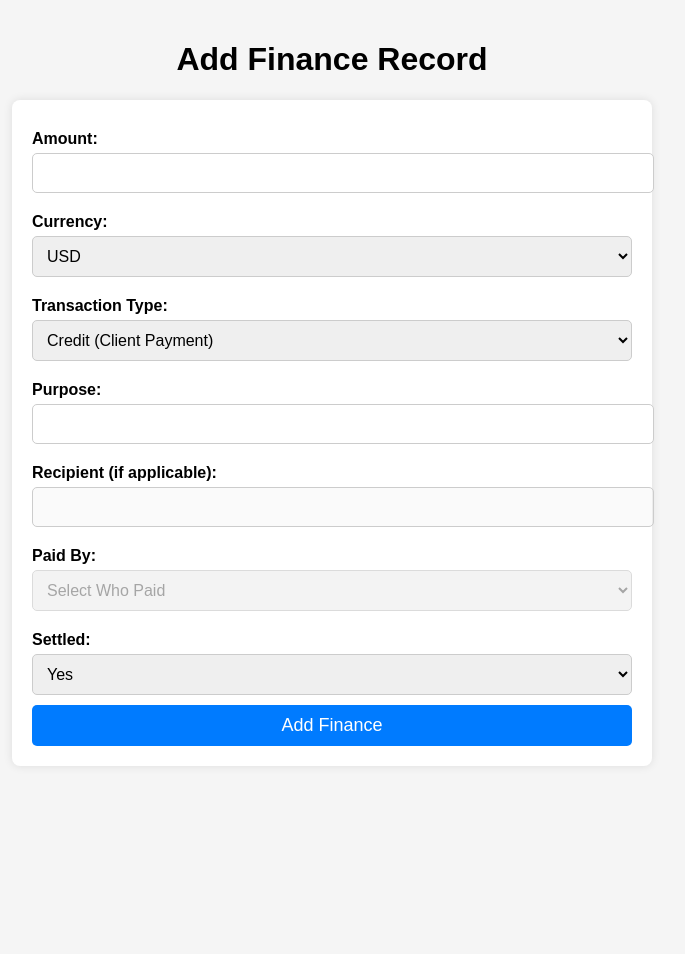
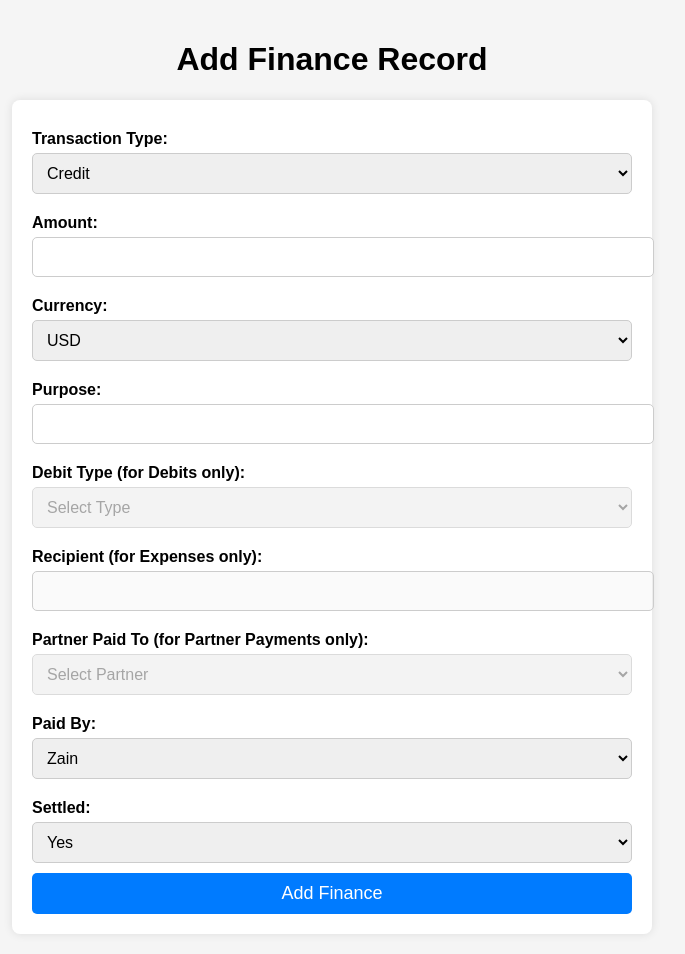
Before and after one commit to i2zoneadmin/cms, a Flask app: page /finance/add in a window 1280 px wide. Shown: the whole page, without its empty margins (308-993 px from the left). Before the commit the page ends 746 px from the top, so only its background shows below. Run offline with Flask 3, Linux system fonts and the light colour scheme; a user stored in the database is signed in.

Commit message:
added finance management system

```diff
--- a/templates/add_finance.html
+++ b/templates/add_finance.html
@@ -6,60 +6,82 @@
     <title>Add Finance</title>
     <link rel="stylesheet" href="/static/css/style.css">
     <script>
-        function toggleRecipientField() {
+        function toggleFields() {
             const transactionType = document.querySelector('select[name="transaction_type"]').value;
+            const debitTypeField = document.querySelector('select[name="debit_type"]');
             const recipientField = document.querySelector('input[name="recipient"]');
-            const paidByField = document.querySelector('select[name="paid_by"]');
+            const partnerPaidField = document.querySelector('select[name="partner_paid_to"]');
 
-            if (transactionType === 'credit') {
-                recipientField.value = "";
+            if (transactionType === 'debit') {
+                debitTypeField.disabled = false;
+
+                if (debitTypeField.value === 'partner_payment') {
+                    partnerPaidField.disabled = false;
+                    recipientField.disabled = true;
+                } else {
+                    partnerPaidField.disabled = true;
+                    recipientField.disabled = false;
+                }
+            } else {
+                debitTypeField.disabled = true;
+                partnerPaidField.disabled = true;
                 recipientField.disabled = true;
-                paidByField.disabled = true;
-            } else {
-                recipientField.disabled = false;
-                paidByField.disabled = false;
             }
         }
 
-        window.onload = toggleRecipientField; // Ensure the state is updated on page load
+        window.onload = toggleFields; // Update state on page load
     </script>
 </head>
 <body>
     <h1>Add Finance Record</h1>
     <form action="/finance/add" method="POST">
-        <label for="amount">Amount:</label>
-        <input type="number" name="amount" id="amount" required>
+        <label>Transaction Type:</label>
+        <select name="transaction_type" onchange="toggleFields()" required>
+            <option value="credit">Credit</option>
+            <option value="debit">Debit</option>
+        </select>
 
-        <label for="currency">Currency:</label>
-        <select name="currency" id="currency" required>
+        <label>Amount:</label>
+        <input type="number" name="amount" step="0.01" required>
+
+        <label>Currency:</label>
+        <select name="currency" required>
             <option value="USD">USD</option>
             <option value="PKR">PKR</option>
             <option value="EUR">EUR</option>
             <option value="GBP">GBP</option>
         </select>
 
-        <label for="transaction_type">Transaction Type:</label>
-        <select name="transaction_type" id="transaction_type" onchange="toggleRecipientField()" required>
-            <option value="credit">Credit (Client Payment)</option>
-            <option value="debit">Debit (Expense or Personal Payment)</option>
+        <label>Purpose:</label>
+        <input type="text" name="purpose" required>
+
+        <label>Debit Type (for Debits only):</label>
+        <select name="debit_type" onchange="toggleFields()">
+            <option value="" disabled selected>Select Type</option>
+            <option value="expense">Expense</option>
+            <option value="partner_payment">Partner Payment</option>
         </select>
 
-        <label for="purpose">Purpose:</label>
-        <input type="text" name="purpose" id="purpose" required>
+        <label>Recipient (for Expenses only):</label>
+        <input type="text" name="recipient">
 
-        <label for="recipient">Recipient (if applicable):</label>
-        <input type="text" name="recipient" id="recipient" required>
-
-        <label for="paid_by">Paid By:</label>
-        <select name="paid_by" id="paid_by" required>
-            <option value="" disabled selected>Select Who Paid</option>
+        <label>Partner Paid To (for Partner Payments only):</label>
+        <select name="partner_paid_to">
+            <option value="" disabled selected>Select Partner</option>
             <option value="Zain">Zain</option>
             <option value="Hammad">Hammad</option>
             <option value="Rizwan">Rizwan</option>
         </select>
 
-        <label for="settled">Settled:</label>
-        <select name="settled" id="settled">
+        <label>Paid By:</label>
+        <select name="paid_by" required>
+            <option value="Zain">Zain</option>
+            <option value="Hammad">Hammad</option>
+            <option value="Rizwan">Rizwan</option>
+        </select>
+
+        <label>Settled:</label>
+        <select name="settled">
             <option value="1">Yes</option>
             <option value="0">No</option>
         </select>
```
